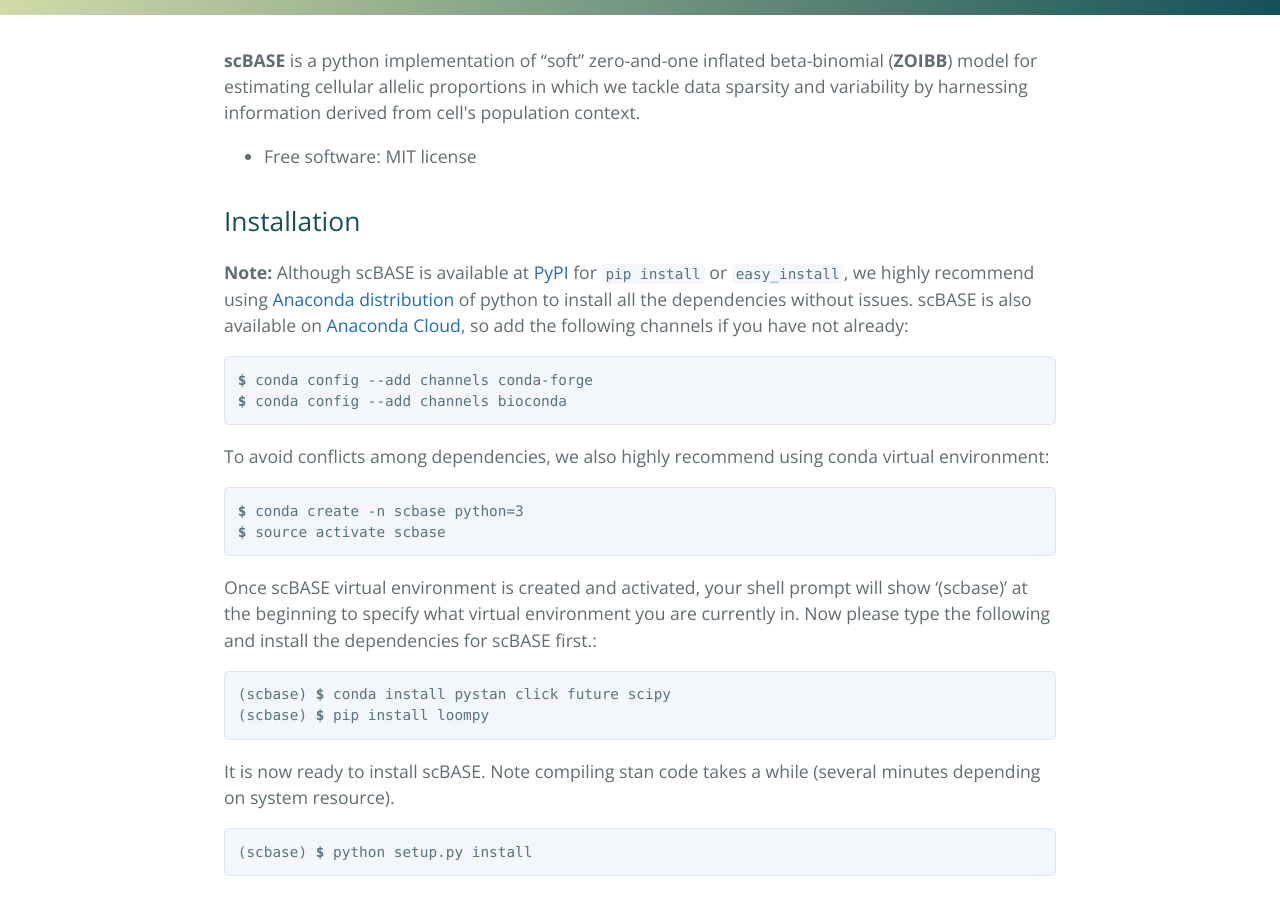
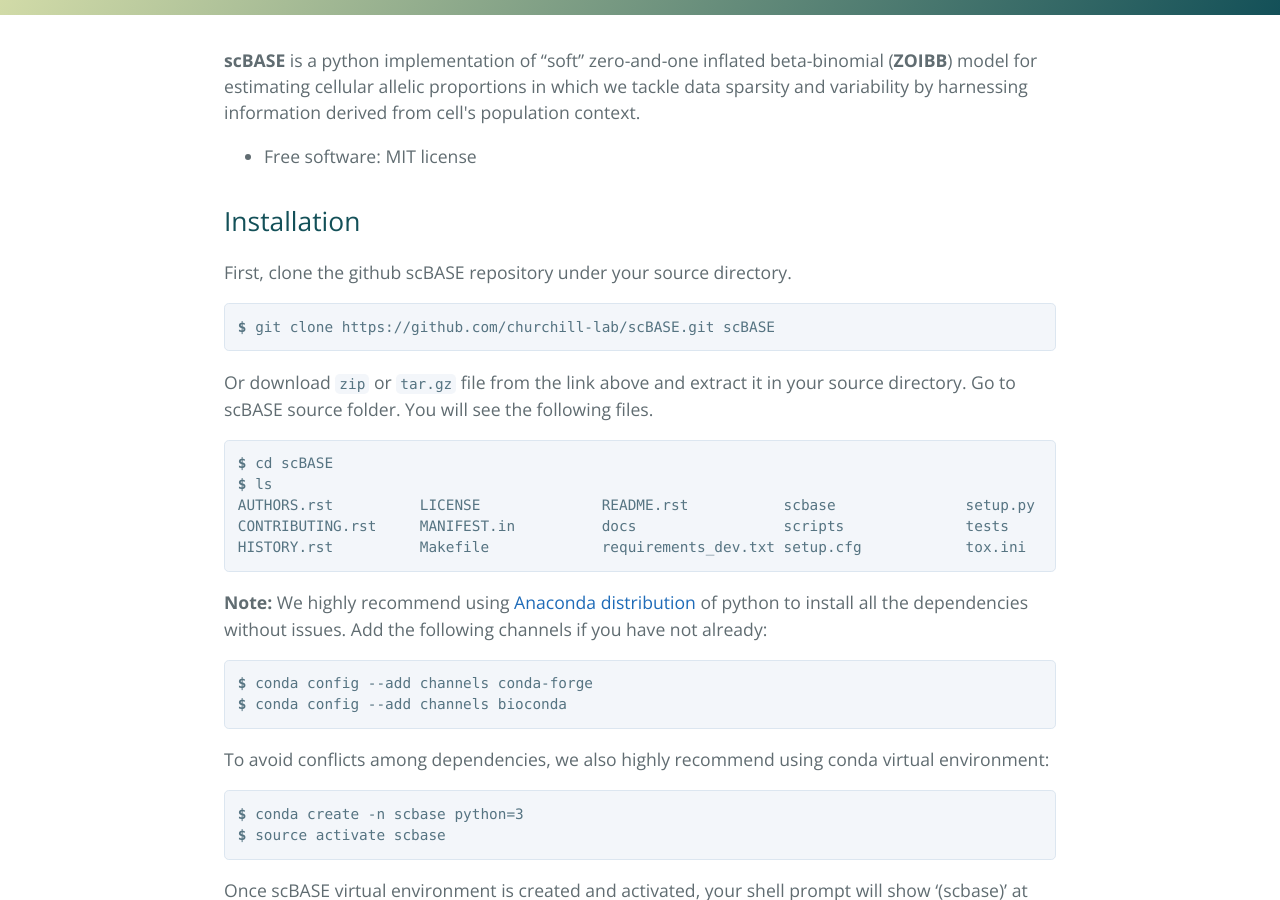
Before and after one commit to churchill-lab/scBASE, a Jekyll site: the page built from index.html, in a window 1280 px wide and 900 px high, scrolled down 368 px. Built offline with Jekyll 4.4.1, drawn with Linux system fonts in a browser that asks for light colours; the list of posts is cut into pages by our own code.

Commit message:
[kbchoi] Fixed conflict in github pages

```diff
--- a/index.html
+++ b/index.html
@@ -13,7 +13,20 @@ title: {{ site.name }}
 <h2>
 <a id="installation" class="anchor" href="#installation" aria-hidden="true"><span class="octicon octicon-link"></span></a>Installation</h2>
 
-<p><strong>Note:</strong> Although scBASE is available at <a href="https://pypi.python.org/pypi/scbase/">PyPI</a> for <code>pip install</code> or <code>easy_install</code>, we highly recommend using <a href="https://www.continuum.io/downloads">Anaconda distribution</a> of python to install all the dependencies without issues. scBASE is also available on <a href="https://anaconda.org/kbchoi/scbase">Anaconda Cloud</a>, so add the following channels if you have not already:</p>
+<p>First, clone the github scBASE repository under your source directory.</p>
+
+<pre><code><strong>$</strong> git clone https://github.com/churchill-lab/scBASE.git scBASE</code></pre>
+
+<p>Or download <code>zip</code> or <code>tar.gz</code> file from the link above and extract it in your source directory. Go to scBASE source folder. You will see the following files.</p>
+
+<pre><code><strong>$</strong> cd scBASE
+<strong>$</strong> ls
+AUTHORS.rst          LICENSE              README.rst           scbase               setup.py
+CONTRIBUTING.rst     MANIFEST.in          docs                 scripts              tests
+HISTORY.rst          Makefile             requirements_dev.txt setup.cfg            tox.ini
+</code></pre>
+
+<p><strong>Note:</strong> We highly recommend using <a href="https://www.continuum.io/downloads">Anaconda distribution</a> of python to install all the dependencies without issues. Add the following channels if you have not already:</p>
 
 <pre><code><strong>$</strong> conda config --add channels conda-forge
 <strong>$</strong> conda config --add channels bioconda</code></pre>
```
